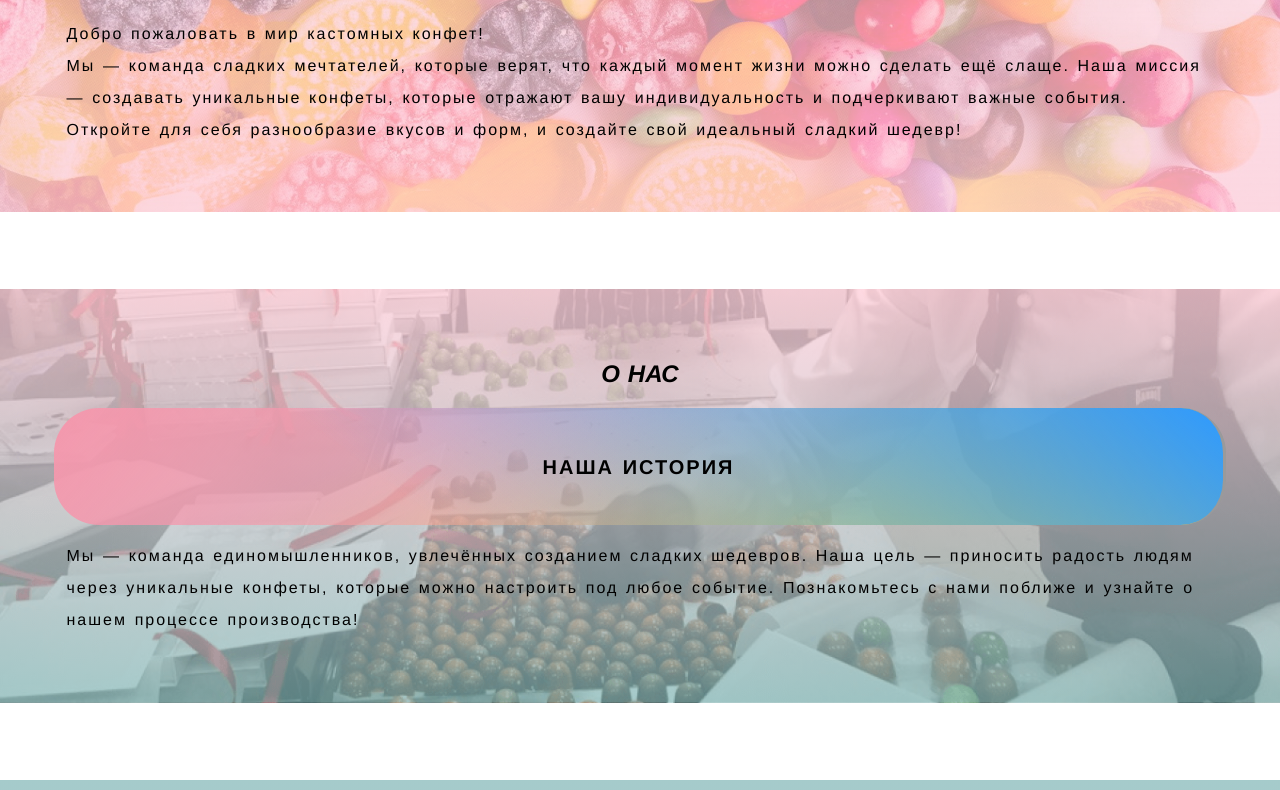
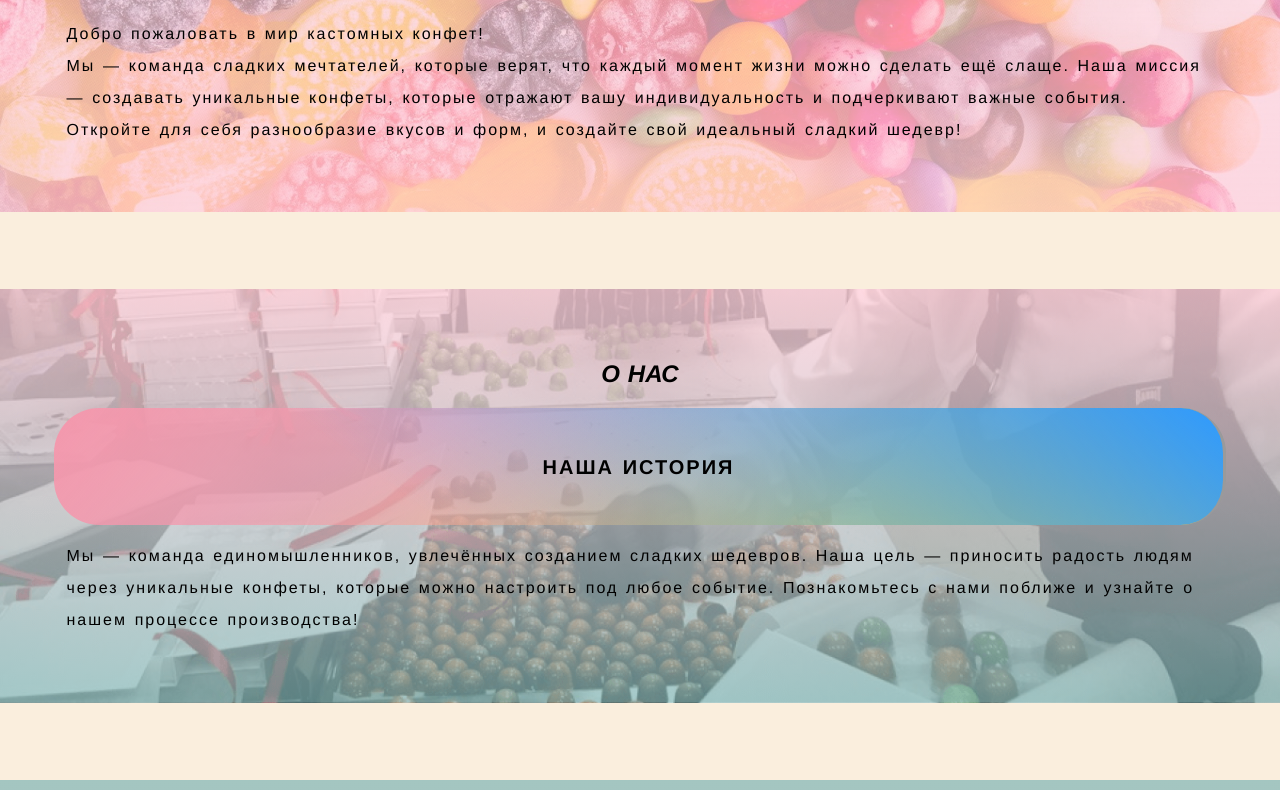
Before and after one commit to Crooak/Linf, a plain HTML site: page index.html in a window 1280 px wide. Shown: the part 203-993 px from the top of the page. Drawn offline with Linux system fonts and the light colour scheme.

Commit message:
Update csss.css

```diff
--- a/csss.css
+++ b/csss.css
@@ -2,7 +2,7 @@ body{
     margin: 0px auto;
 
     font-family: "Helvetica Neue", Helvetica, Arial, sans-serif;
-
+    background-color: #FAEEDD;
 }
 
 
```
